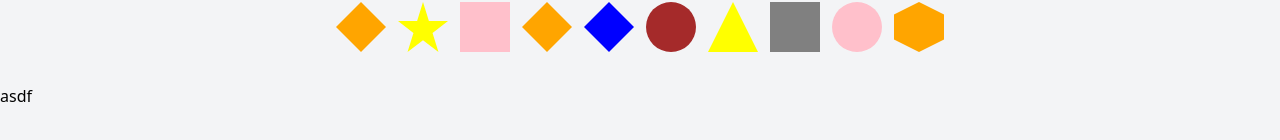
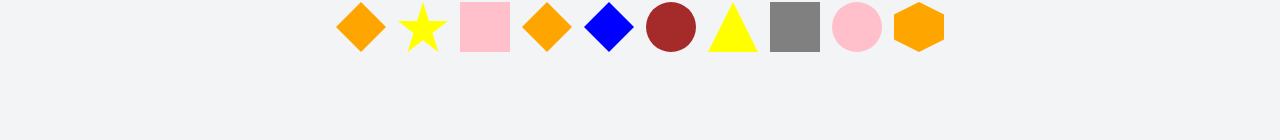
Before and after one commit to malekoa/search-and-change-app, a SvelteKit app: page / in a window 1280 px wide. Shown: the part 284-424 px from the top of the page. Built offline with nearby package versions, Linux system fonts and the light colour scheme.

Commit message:
removed test button

```diff
--- a/src/routes/+page.svelte
+++ b/src/routes/+page.svelte
@@ -62,11 +62,6 @@
 			</div>
 		</div>
 	</div>
-	<button
-		on:click={() => {
-			console.log(outputString);
-		}}>asdf</button
-	>
 	<Modal
 		active={modalIsActive}
 		{currentIndex}
```
